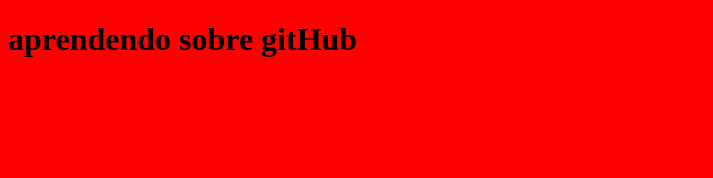
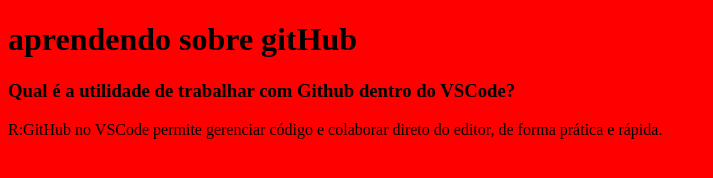
Before and after one commit to galbrecht-gif/mysite, a plain HTML site: page index.html in a window 1280 px wide. Shown: the whole page, without its empty margins (0-713 px from the left). Drawn offline with Linux system fonts and the light colour scheme.

Commit message:
texto resposta

```diff
--- a/index.html
+++ b/index.html
@@ -8,5 +8,7 @@
 </head>
 <body>
     <h1>aprendendo sobre gitHub</h1>
+    <h3>Qual é a utilidade de trabalhar com Github dentro do VSCode?</h3>
+    <p>R:GitHub no VSCode permite gerenciar código e colaborar direto do editor, de forma prática e rápida.</p>
 </body>
 </html>
```
